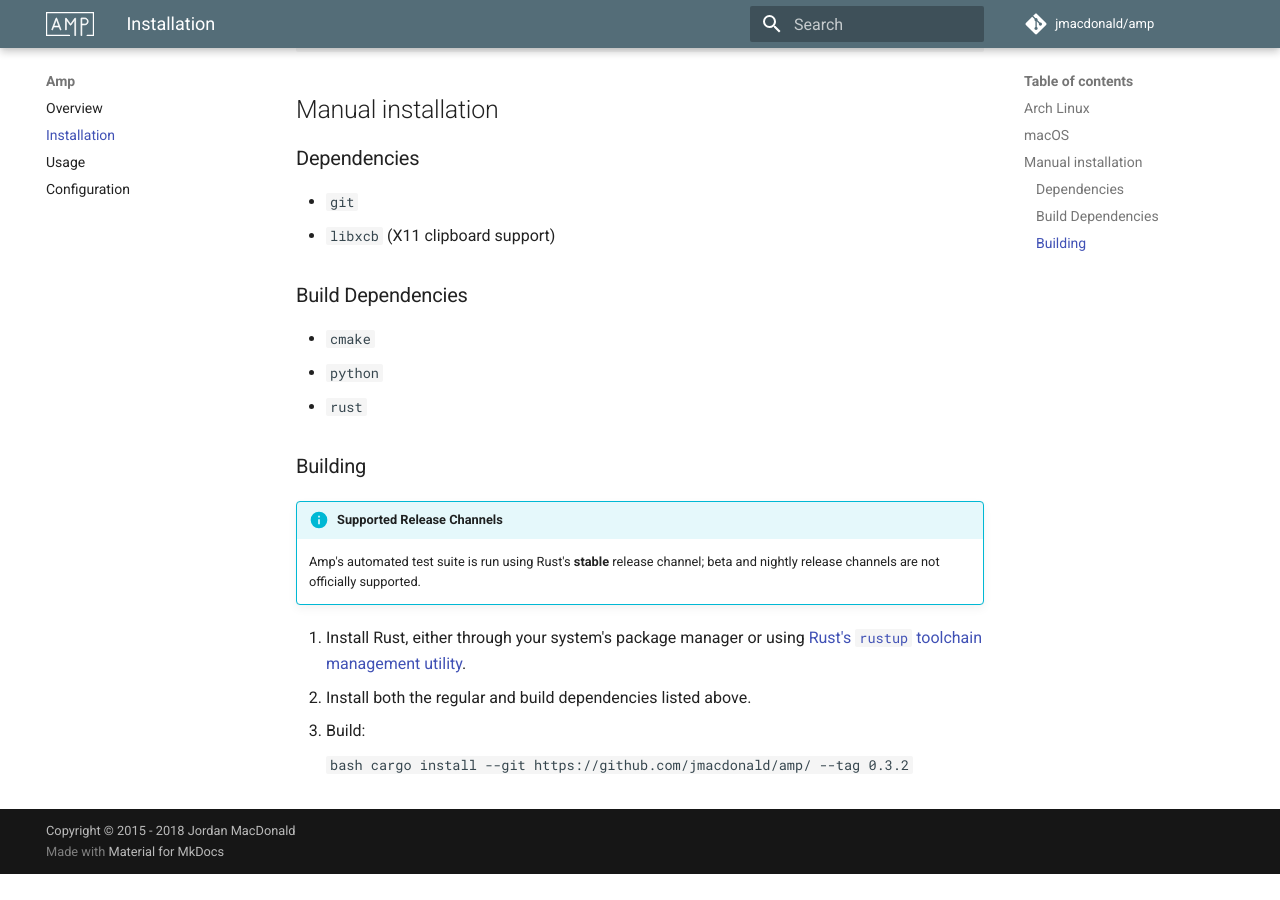
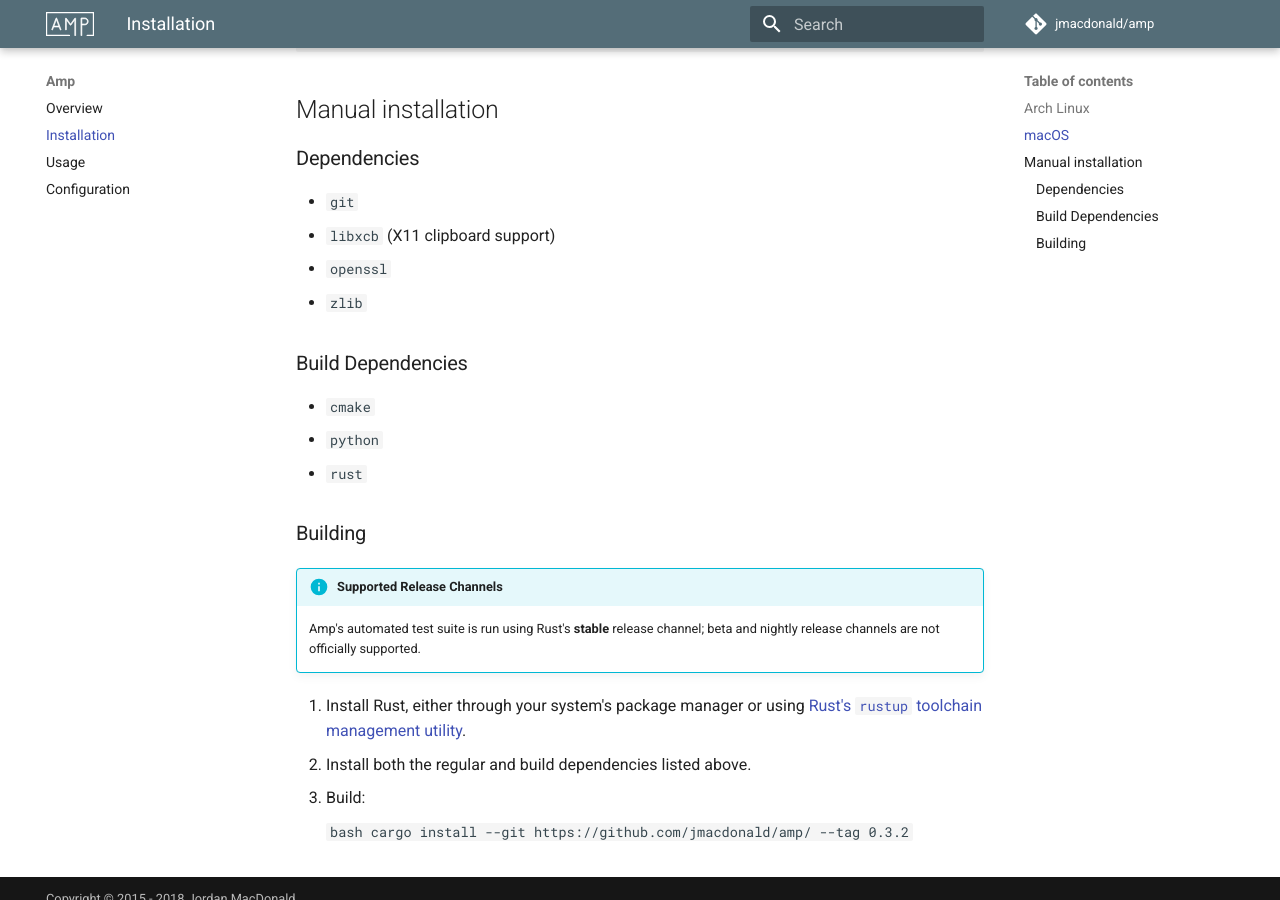
Before and after one commit to jmacdonald/amp, an MkDocs documentation site: the page built from documentation/pages/installation.md, in a window 1280 px wide and 900 px high, scrolled down 629 px. Built offline with MkDocs 1.6.1 and Material for MkDocs 9.7.7, drawn with Linux system fonts in a browser that asks for light colours; comment, search, counter and statistics services are not loaded; old or Windows-style settings are respelled for this version of MkDocs; before the commit the page ends 1503 px from its top, so only the background shows below that.

Commit message:
Add openssl and zlib dependencies to installation docs
Closes #30.

```diff
--- a/documentation/pages/installation.md
+++ b/documentation/pages/installation.md
@@ -32,6 +32,8 @@ brew tap jmacdonald/amp && brew install amp
 
 * `git`
 * `libxcb` (X11 clipboard support)
+* `openssl`
+* `zlib`
 
 ### Build Dependencies
 
```
